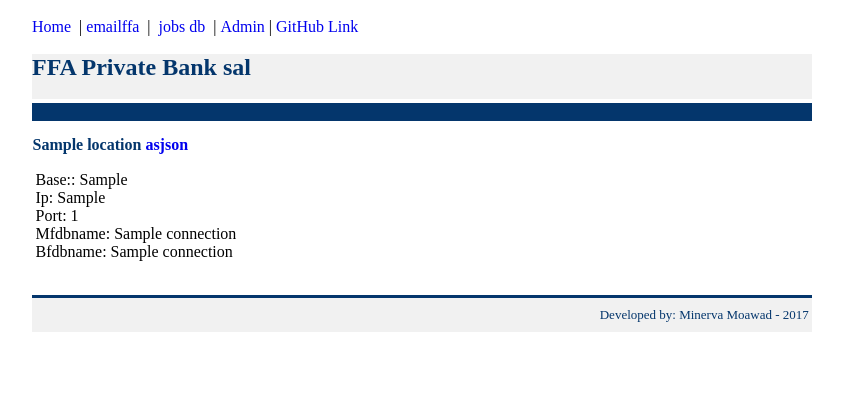
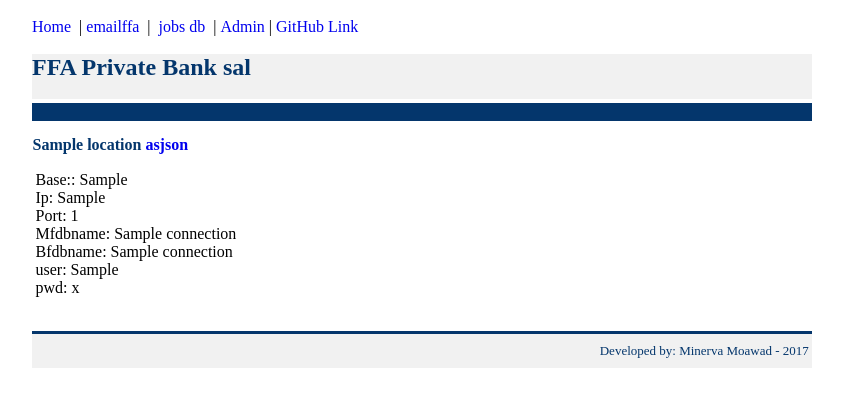
Before and after one commit to ffapb/ffa-jobs-settings, a Django app: page /jobsdb/1/ in a window 1280 px wide. Shown: the top 407 px of the page, without its empty margins (218-1061 px from the left). Run offline with Django 3.2, Linux system fonts and the light colour scheme; tables that the repository leaves empty hold one stand-in row (values such as "Sample post").

Commit message:
jobs emails: add user / password to model and asjson to show keys

```diff
--- a/jobsdb/models.py
+++ b/jobsdb/models.py
@@ -17,6 +17,8 @@ class Connection(models.Model):
     port = models.IntegerField(default=0)
     mfdbname= models.CharField(max_length=200)
     bfdbname= models.CharField(max_length=200)
+    user= models.CharField(max_length=200)
+    password = models.CharField(max_length=200)
 
     def __str__(self):
-        return self.location, self.base
+        return "%s:  %s"%(self.location, self.base)
--- a/jobsdb/templates/jobsdb/connection_list.html
+++ b/jobsdb/templates/jobsdb/connection_list.html
@@ -88,7 +88,9 @@
     								   Ip: {{ connection.ip }}<br>
 							           Port: {{ connection.port }} <br>
 								   Mfdbname: {{ connection.mfdbname }}<br>
-							           Bfdbname: {{ connection.bfdbname }}<br><br>
+							           Bfdbname: {{ connection.bfdbname }}<br>
+                                                                   user: {{ connection.user }}<br>
+								   pwd: {{ connection.password }}<br><br>
 									</td>
 
 								 </tr>
--- a/jobsdb/views.py
+++ b/jobsdb/views.py
@@ -63,6 +63,6 @@ class DetailView(generic.DetailView):
           output = {
 
             "location_name": location.location_name,
-            "connection_set": [[x.base,x.ip] for x in location.connection_set.all()]
+            "connection_set": [["base:" + x.base+ ", " + "host:" +x.ip + ", " + "user:"+ x.user + ", " + "password:" + x.password] for x in location.connection_set.all()]
           }
           return JsonResponse(output)
```
